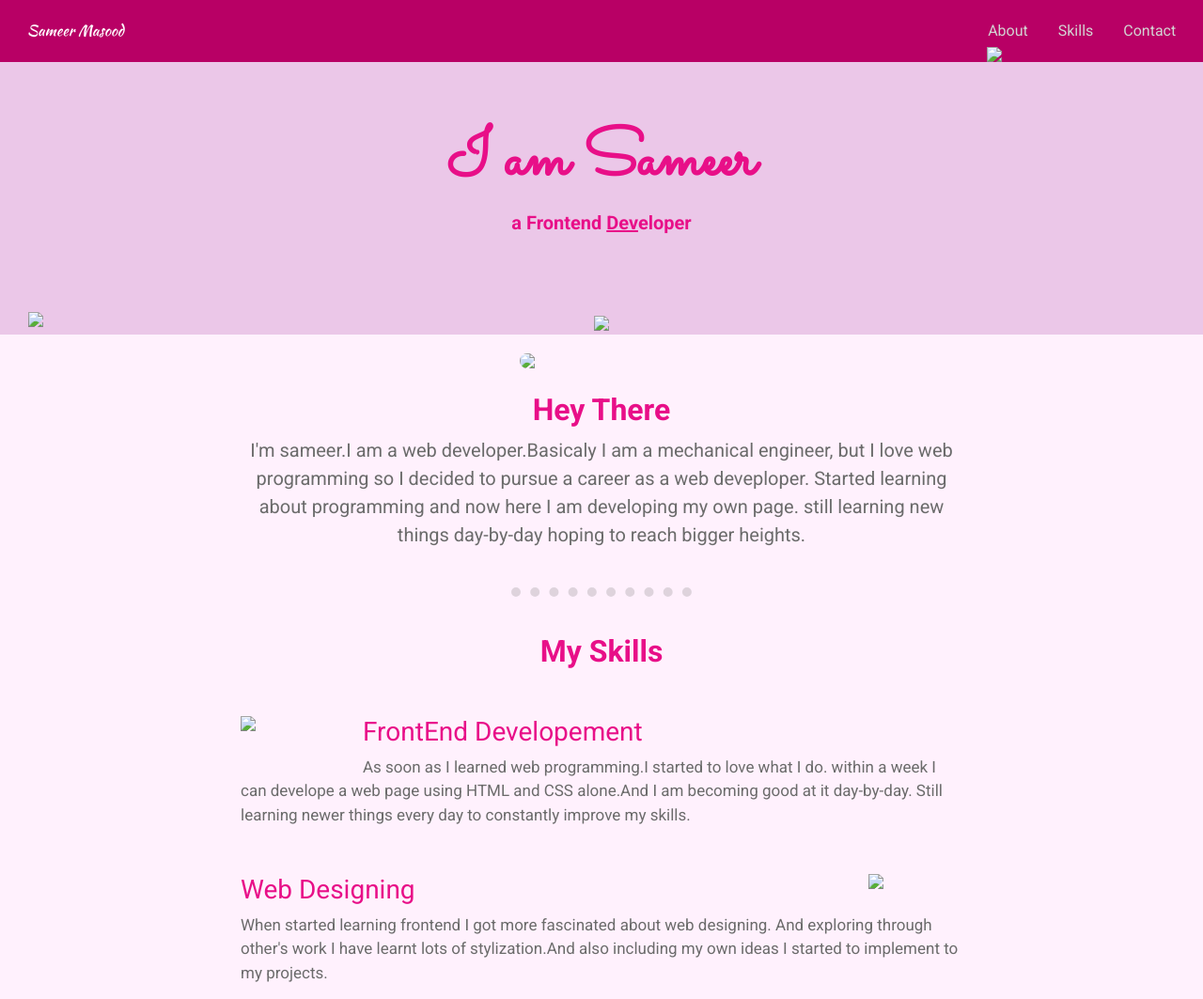
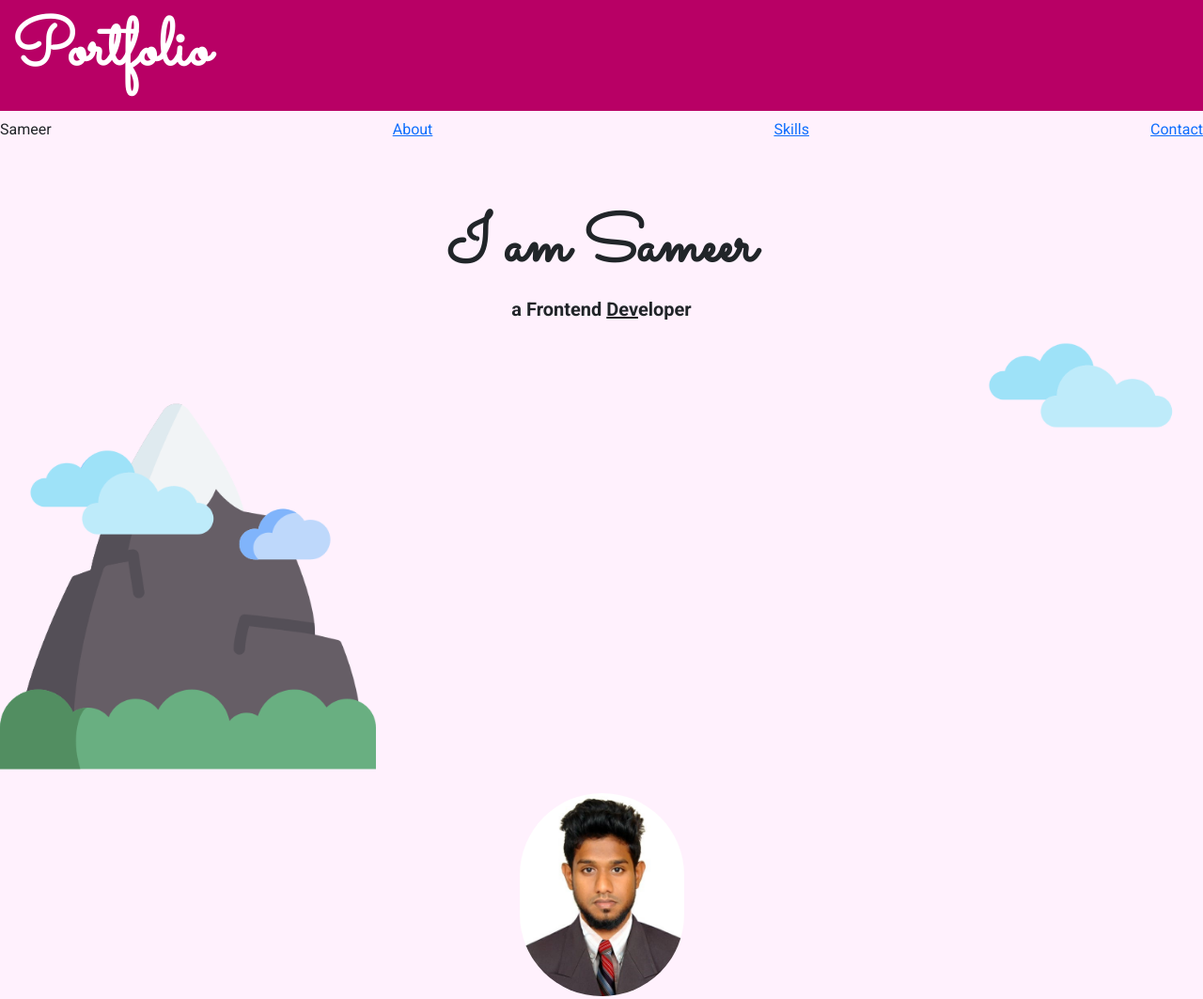
Before and after one commit to sameermasood02/portfolio, a plain HTML site: page index.html in a window 1280 px wide. Shown: the top 1063 px of the page at 94% size. Drawn offline with nearby package versions, Linux system fonts and the light colour scheme; a web font is replaced by a local one.

Commit message:
Update index.html

```diff
--- a/index.html
+++ b/index.html
@@ -31,31 +31,26 @@
     <title>Sameer</title>
 </head>
 <body>
-    <nav class = "header">
-        <div class = "name" style = "font-family:'Kaushan Script';">Sameer Masood</div>
-        <ul class = "nav">
-            <li class = "ms-auto nav-item">
-                <a href = "#about" class = "nav-link" href = "">About<a>
-            </li>
-            <li class  = "nav-item">
-                <a href = "#myskills" class = "nav-link" href = "">Skills</a>
-            </li>
-            <li class = "nav-item">
-                <a href = "#contact" class = "nav-link" href = "">Contact</a>
-            </li>
-        </ul>
-    </nav>
-    <div class = "first">
-        <img class = "cloud cloud1" src = "cloudy.png">
+    <div class="header">
+        <h1>Portfolio</h1>
+    </div>
+    <div class = "navbar">
+        <span>Sameer</span>
+        <a class  = "nav-item" href = "#about">About</a>
+        <a class  = "nav-item" href = "#myskills">Skills</a>
+        <a class  = "nav-item" href = "#contact">Contact</a>
+    </div>
+    <div class = "main">
+        <img class = "cloud cloud1" src = "images/cloudy.png">
         <div class ="me">
             <h1>I am Sameer</h1>
             <p style = "font-size:20px;font-weight:600">a Frontend <u>Dev</u>eloper</p>
         </div>
-        <img class = "cloud cloud2" src = "cloudy.png">
-        <img class = "mountain" src = "mountain.png">
+        <img class = "cloud cloud2" src = "images/cloudy.png">
+        <img class = "mountain" src = "images/mountain.png">
     </div>
     <div id = "about">
-        <img class= "mypic" src = "profile.jpg">
+        <img class= "mypic" src = "images/profile.jpg">
         <div class = "bio">
             <h2>Hey There</h2>
             <p class = "aboutme">I'm sameer.I am a web developer.Basicaly I am a mechanical engineer,
@@ -67,18 +62,18 @@
     </div>
     <hr>
     <div id = "myskills">
-        <h2>My Skills</h2>
+        <h2>Skills</h2>
         <div class = skilldiv>
-            <img class= "skill-img simg1" src = "programming.png">
+            <img class= "skill-img simg1" src = "images/programming.png">
             <h3 >FrontEnd Developement</h3>
             <p class = "frontend">
-                As soon as I learned web programming.I started to love what I do.
-                within a week I can develope a web page using HTML and CSS alone.And I am becoming good at it day-by-day.
-                Still learning newer things every day to constantly improve my skills.
+                At fisrt little bit scared about entering in a diffirent field,
+                as soon as I learned web programming.I started to love what I do.
+                within I can develope a web page using HTML and CSS alone.And I am becoming good at it day-by-day.
             </p>
         </div>
         <div class = skilldiv>
-            <img class= "skill-img simg2" src = "illustration.png">
+            <img class= "skill-img simg2" src = "images/illustration.png">
             <h3>Web Designing</h3>
             <p class = "design">
                 When started learning frontend I got more fascinated about web designing.
```
